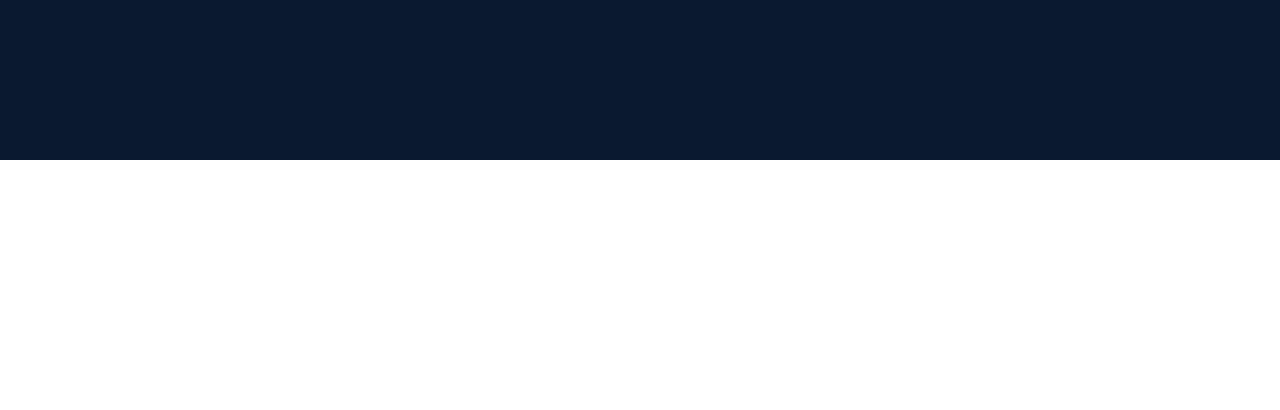
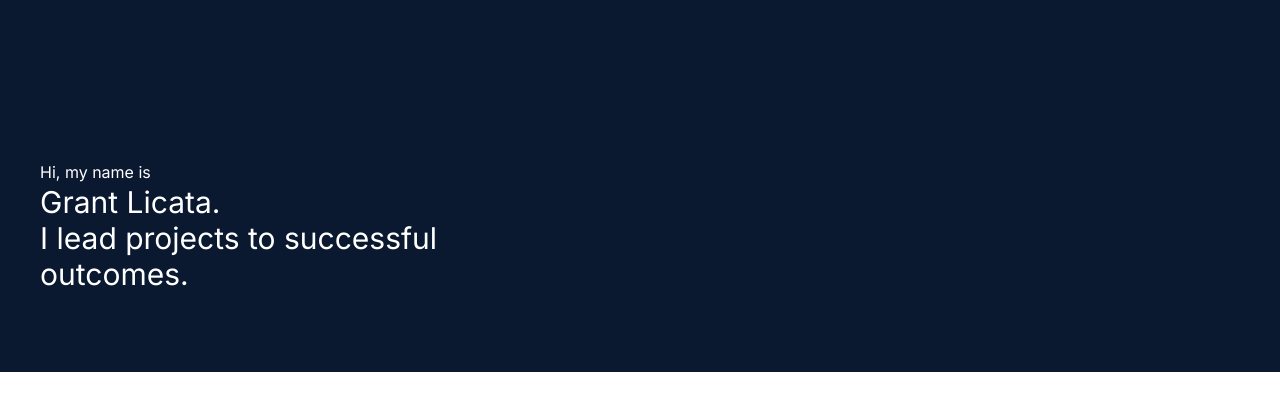
Before and after one commit to GrantLicata/Portfolio_V2, a Next.js app: page / in a window 1280 px wide. Shown: the top 410 px of the page. Built offline with nearby package versions, Linux system fonts and the light colour scheme.

Commit message:
Title component started' git push

```diff
--- a/app/(main)/page.tsx
+++ b/app/(main)/page.tsx
@@ -1,7 +1,11 @@
+import Title from "@/components/Title";
+
 export default function MainPage() {
   return (
-    <div className="min-h-full flex flex-col bg-[#1F1F1F]">
-      <div></div>
+    <div className="min-h-full flex flex-col">
+      <div>
+        <Title />
+      </div>
     </div>
   );
 }
--- /dev/null
+++ b/components/Title.tsx
@@ -0,0 +1,12 @@
+const Title = () => {
+  return (
+    <div className="text-white pb-20 pl-10">
+      <h3>Hi, my name is</h3>
+      <h1 className="text-3xl">Grant Licata.</h1>
+      <h1 className="text-3xl">I lead projects to successful</h1>
+      <h1 className="text-3xl">outcomes.</h1>
+    </div>
+  );
+};
+
+export default Title;
--- a/tailwind.config.ts
+++ b/tailwind.config.ts
@@ -7,6 +7,8 @@ const config: Config = {
     "./app/**/*.{js,ts,jsx,tsx,mdx}",
   ],
   theme: {
+    //This will overwrite all basic tailwind colors.
+    //todo: Add all the colors I want to use for the project here.
     colors: {
       navy: {
         100: "#233554",
@@ -14,6 +16,7 @@ const config: Config = {
         300: "#0a192f",
         400: "#020c1b",
       },
+      white: "white",
     },
     extend: {
       backgroundImage: {
```
